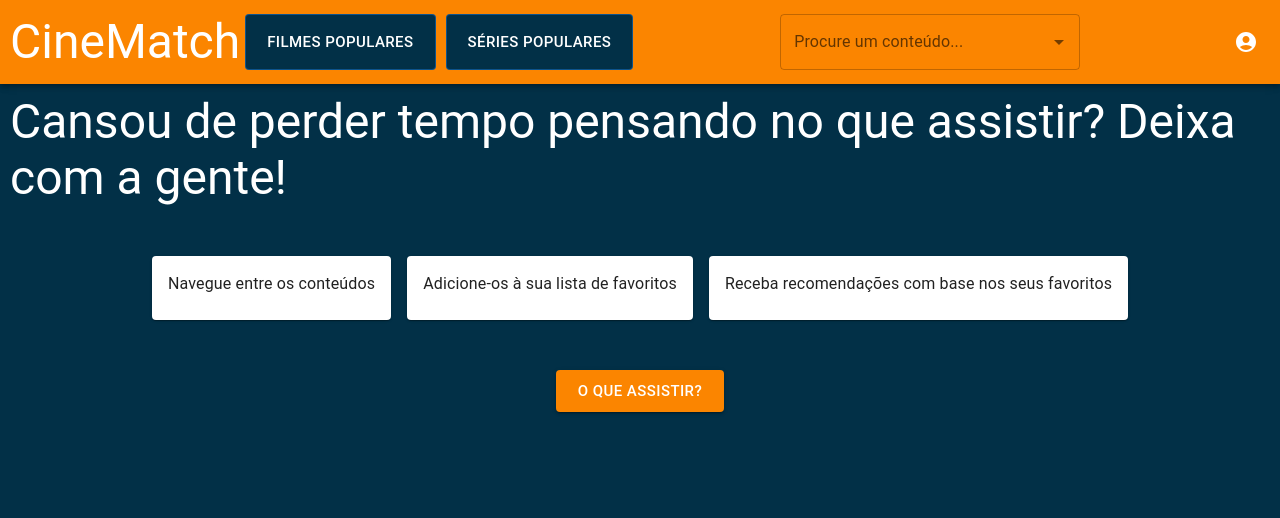
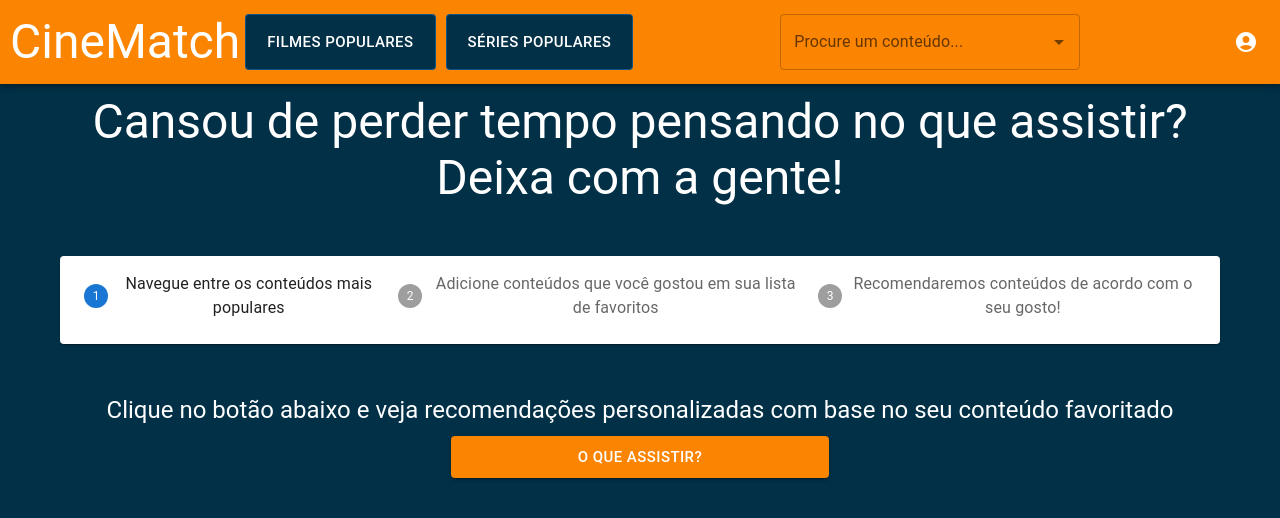
Before and after one commit to jeangabrielrsf/cineMatch-front, a React (Vite) app: page / in a window 1280 px wide. Shown: the top 518 px of the page. Built offline with nearby package versions, Linux system fonts and the light colour scheme; no server answers.

Commit message:
feature: added stepper to homepage

```diff
--- a/src/components/Header/Header.tsx
+++ b/src/components/Header/Header.tsx
@@ -24,7 +24,6 @@ import { useNavigate } from "react-router-dom";
 import LoginDialog from "../LoginDialog";
 import SignupDialog from "../SignupDialog";
 import UserTokenContext from "@/contexts/authContext";
-import MoviesContext from "@/contexts/movieContext";
 import { searchAContent } from "@/services/moviesApi";
 
 export default function Header() {
--- a/src/pages/HomePage.tsx
+++ b/src/pages/HomePage.tsx
@@ -6,16 +6,28 @@ import {
     Card,
     CardContent,
     Stack,
+    Step,
+    StepButton,
+    StepContent,
+    StepLabel,
     Stepper,
     Typography,
 } from "@mui/material";
-import { useContext, useState } from "react";
+import { ReactNode, useContext, useState } from "react";
 import { useNavigate } from "react-router-dom";
 
 export default function HomePage() {
     const navigate = useNavigate();
+    const [activeStep, setActiveStep] = useState(0);
+    const [completed, setCompleted] = useState<{ [k: number]: boolean }>({});
     const [openDialog, setOpenDialog] = useState(false);
     const { userToken, setUserToken } = useContext(UserTokenContext);
+
+    const steps = [
+        "Navegue entre os conteúdos mais populares",
+        "Adicione conteúdos que você gostou em sua lista de favoritos",
+        "Recomendaremos conteúdos de acordo com o seu gosto!",
+    ];
 
     function handleClickButton() {
         if (!userToken) {
@@ -23,6 +35,10 @@ export default function HomePage() {
         } else {
             navigate("/recomendacoes");
         }
+    }
+
+    function handleStep(step: number) {
+        setActiveStep(step);
     }
 
     return (
@@ -35,43 +51,51 @@ export default function HomePage() {
             }}
         >
             <Typography variant="h3" sx={{ color: "#fff" }}>
-                Cansou de perder tempo pensando no que assistir? Deixa com a
-                gente!
+                Cansou de perder tempo pensando no que assistir?
+            </Typography>
+            <Typography variant="h3" sx={{ color: "#fff" }}>
+                Deixa com a gente!
             </Typography>
 
             <Typography></Typography>
             <Stack direction="row" spacing={2} margin={"50px"}>
                 <Card>
                     <CardContent>
-                        <Stepper></Stepper>
-                        <Typography>Navegue entre os conteúdos</Typography>
-                    </CardContent>
-                </Card>
-                <Card>
-                    <CardContent>
-                        <Typography>
-                            Adicione-os à sua lista de favoritos
-                        </Typography>
-                    </CardContent>
-                </Card>
-                <Card>
-                    <CardContent>
-                        <Typography>
-                            Receba recomendações com base nos seus favoritos
-                        </Typography>
+                        <Stepper
+                            activeStep={activeStep}
+                            nonLinear
+                            sx={{ color: "orange" }}
+                        >
+                            {steps.map((label, index) => (
+                                <Step key={label} completed={completed[index]}>
+                                    <StepButton
+                                        onClick={() => handleStep(index)}
+                                        color="#000"
+                                    >
+                                        <Typography>{label}</Typography>
+                                    </StepButton>
+                                </Step>
+                            ))}
+                        </Stepper>
                     </CardContent>
                 </Card>
             </Stack>
 
+            <Typography variant="h5" sx={{ color: "#fff" }}>
+                Clique no botão abaixo e veja recomendações personalizadas com
+                base no seu conteúdo favoritado
+            </Typography>
             <Box
                 sx={{
                     mx: "auto",
-                    width: "80%",
                     display: "flex",
+                    width: "30%",
                     justifyContent: "center",
+                    padding: "10px",
                 }}
             >
                 <Button
+                    fullWidth
                     variant="contained"
                     onClick={handleClickButton}
                     size="large"
```
Also changed, not shown: TODO.txt.
